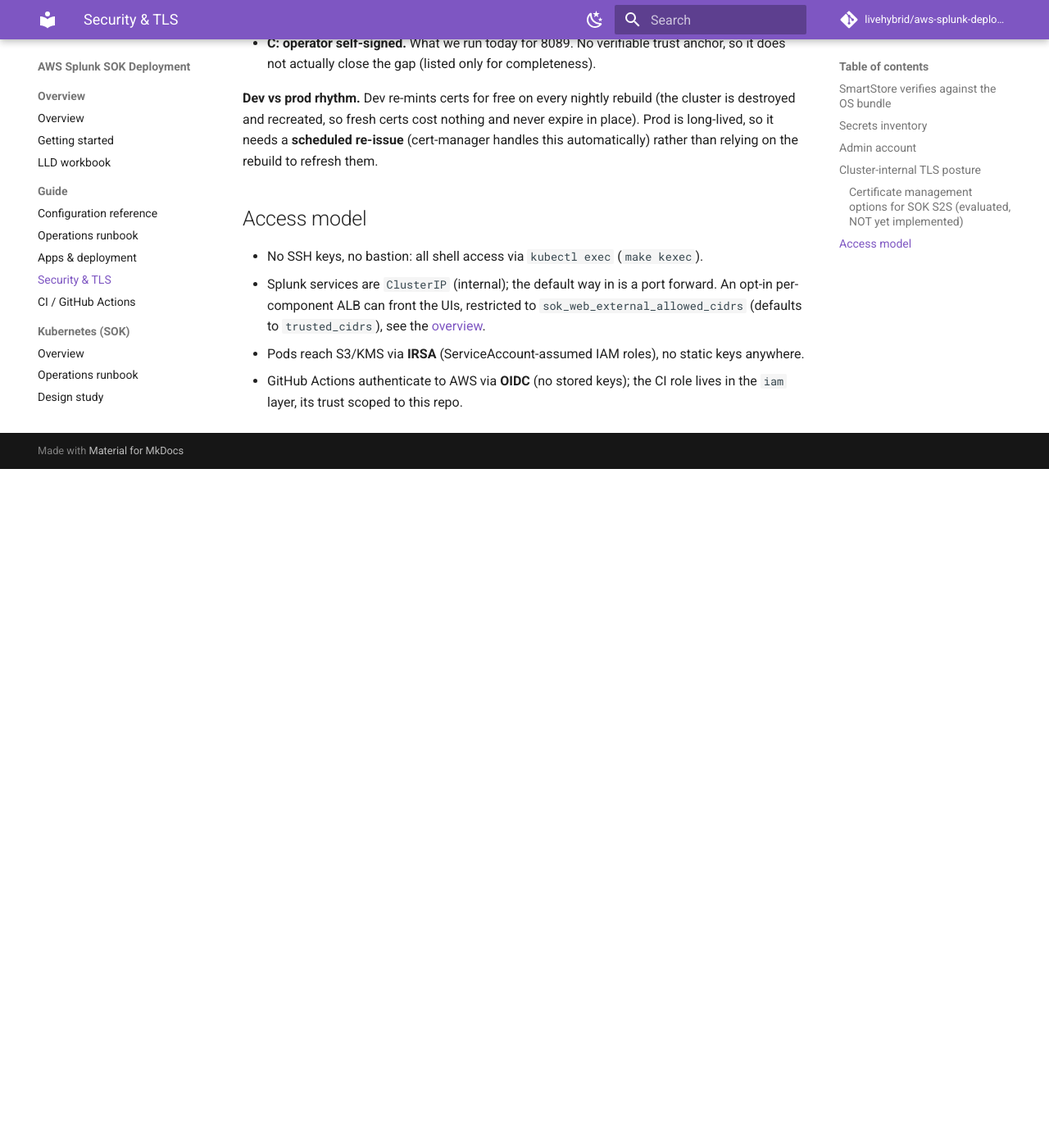
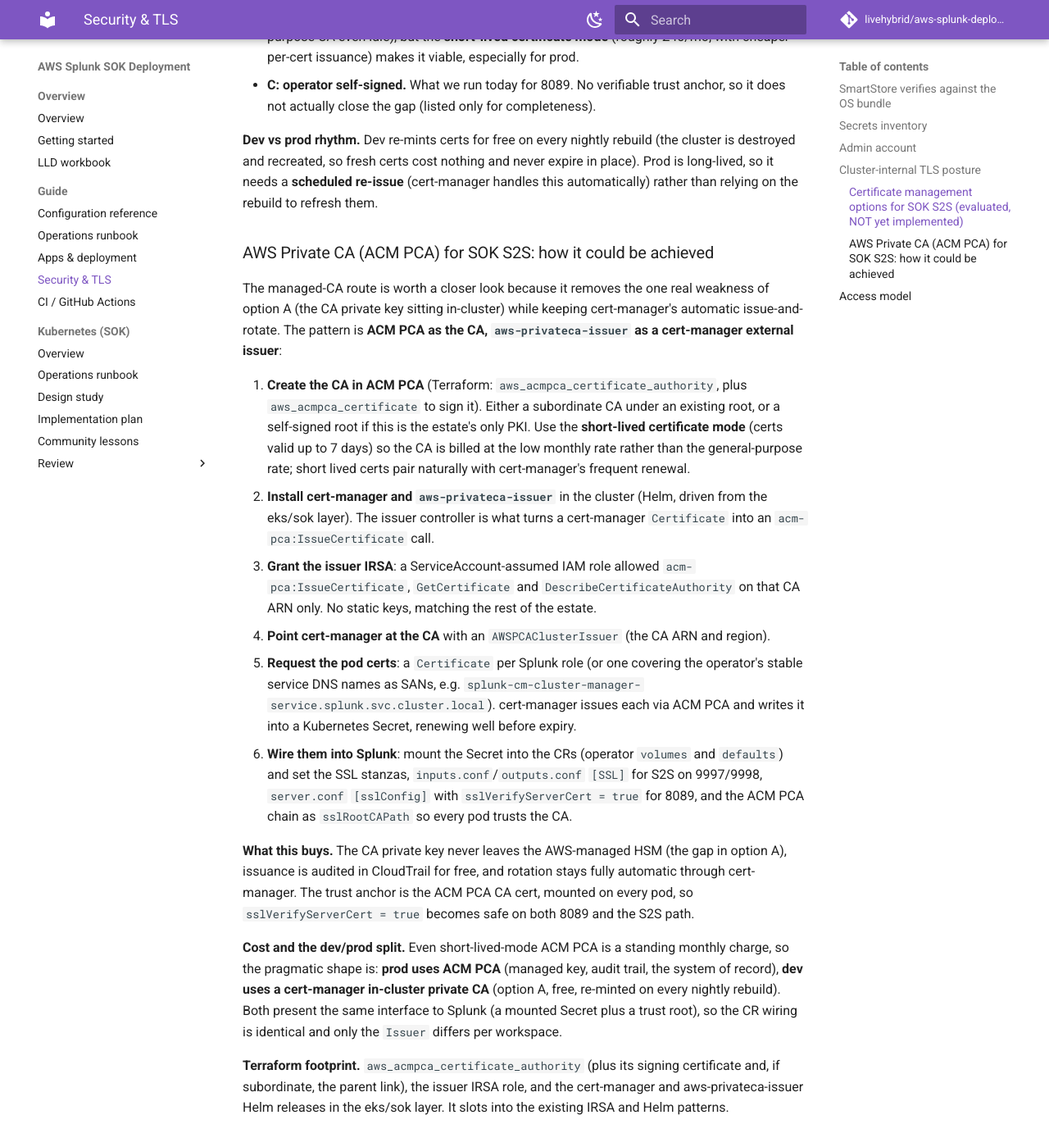
Before and after one commit to livehybrid/aws-splunk-deployment, an MkDocs documentation site: the page built from docs/security.md, in a window 1280 px wide and 1400 px high, scrolled down 2874 px. Shown: the whole window at 82% size. Built offline with MkDocs 1.6.1 and Material for MkDocs 9.7.7, drawn with Linux system fonts in a browser that asks for light colours; comment, search, counter and statistics services are not loaded; before the commit the page ends 3446 px from its top, so only the background shows below that; some of the changed text lies outside the part shown.

Commit message:
docs(security): expand the AWS Private CA (ACM PCA) cert-management option
Add a detailed subsection on achieving SOK S2S TLS via ACM PCA paired with the
aws-privateca-issuer cert-manager external issuer, so the managed CA key stays
in an AWS HSM (never in-cluster) while cert-manager keeps auto issue-and-rotate.
Covers the short-lived-certificate mode for cost, the IRSA grant, the CR SSL
wiring, and a prod-ACM-PCA / dev-in-cluster-CA split.

```diff
--- a/docs/security.md
+++ b/docs/security.md
@@ -97,9 +97,12 @@
   certs on a schedule with the operator's stable service DNS names as SANs,
   delivered into the CR as a mounted Kubernetes Secret. Trade-off: the CA
   private key lives inside the cluster (as a Secret cert-manager can read).
-- **B: AWS Private CA / ACM PCA.** Fully managed CA, strongest operational
-  posture and audit trail, CA key held in a managed HSM. Trade-off: **cost**
-  (roughly £320+/mo per CA even idle, hard to justify for a dev-first estate).
+- **B: AWS Private CA (ACM PCA), combined with cert-manager (detailed below).**
+  Fully managed CA, strongest operational posture and audit trail, the CA key
+  held in a managed HSM and never in-cluster. Cost was the historical blocker
+  (roughly £320/mo per general-purpose CA even idle), but the **short-lived
+  certificate mode** (roughly £40/mo, with cheaper per-cert issuance) makes it
+  viable, especially for prod.
 - **C: operator self-signed.** What we run today for 8089. No verifiable trust
   anchor, so it does not actually close the gap (listed only for completeness).
 
@@ -108,6 +111,56 @@
 expire in place). Prod is long-lived, so it needs a **scheduled re-issue**
 (cert-manager handles this automatically) rather than relying on the rebuild to
 refresh them.
+
+### AWS Private CA (ACM PCA) for SOK S2S: how it could be achieved
+
+The managed-CA route is worth a closer look because it removes the one real
+weakness of option A (the CA private key sitting in-cluster) while keeping
+cert-manager's automatic issue-and-rotate. The pattern is **ACM PCA as the CA,
+`aws-privateca-issuer` as a cert-manager external issuer**:
+
+1. **Create the CA in ACM PCA** (Terraform: `aws_acmpca_certificate_authority`,
+   plus `aws_acmpca_certificate` to sign it). Either a subordinate CA under an
+   existing root, or a self-signed root if this is the estate's only PKI. Use
+   the **short-lived certificate mode** (certs valid up to 7 days) so the CA is
+   billed at the low monthly rate rather than the general-purpose rate; short
+   lived certs pair naturally with cert-manager's frequent renewal.
+2. **Install cert-manager and `aws-privateca-issuer`** in the cluster (Helm,
+   driven from the eks/sok layer). The issuer controller is what turns a
+   cert-manager `Certificate` into an `acm-pca:IssueCertificate` call.
+3. **Grant the issuer IRSA**: a ServiceAccount-assumed IAM role allowed
+   `acm-pca:IssueCertificate`, `GetCertificate` and `DescribeCertificateAuthority`
+   on that CA ARN only. No static keys, matching the rest of the estate.
+4. **Point cert-manager at the CA** with an `AWSPCAClusterIssuer` (the CA ARN
+   and region).
+5. **Request the pod certs**: a `Certificate` per Splunk role (or one covering
+   the operator's stable service DNS names as SANs, e.g.
+   `splunk-cm-cluster-manager-service.splunk.svc.cluster.local`). cert-manager
+   issues each via ACM PCA and writes it into a Kubernetes Secret, renewing well
+   before expiry.
+6. **Wire them into Splunk**: mount the Secret into the CRs (operator `volumes`
+   and `defaults`) and set the SSL stanzas, `inputs.conf`/`outputs.conf` `[SSL]`
+   for S2S on 9997/9998, `server.conf` `[sslConfig]` with `sslVerifyServerCert =
+   true` for 8089, and the ACM PCA chain as `sslRootCAPath` so every pod trusts
+   the CA.
+
+**What this buys.** The CA private key never leaves the AWS-managed HSM (the gap
+in option A), issuance is audited in CloudTrail for free, and rotation stays
+fully automatic through cert-manager. The trust anchor is the ACM PCA CA cert,
+mounted on every pod, so `sslVerifyServerCert = true` becomes safe on both 8089
+and the S2S path.
+
+**Cost and the dev/prod split.** Even short-lived-mode ACM PCA is a standing
+monthly charge, so the pragmatic shape is: **prod uses ACM PCA** (managed key,
+audit trail, the system of record), **dev uses a cert-manager in-cluster private
+CA** (option A, free, re-minted on every nightly rebuild). Both present the same
+interface to Splunk (a mounted Secret plus a trust root), so the CR wiring is
+identical and only the `Issuer` differs per workspace.
+
+**Terraform footprint.** `aws_acmpca_certificate_authority` (plus its signing
+certificate and, if subordinate, the parent link), the issuer IRSA role, and the
+cert-manager and aws-privateca-issuer Helm releases in the eks/sok layer. It
+slots into the existing IRSA and Helm patterns.
 
 ## Access model
 
```
